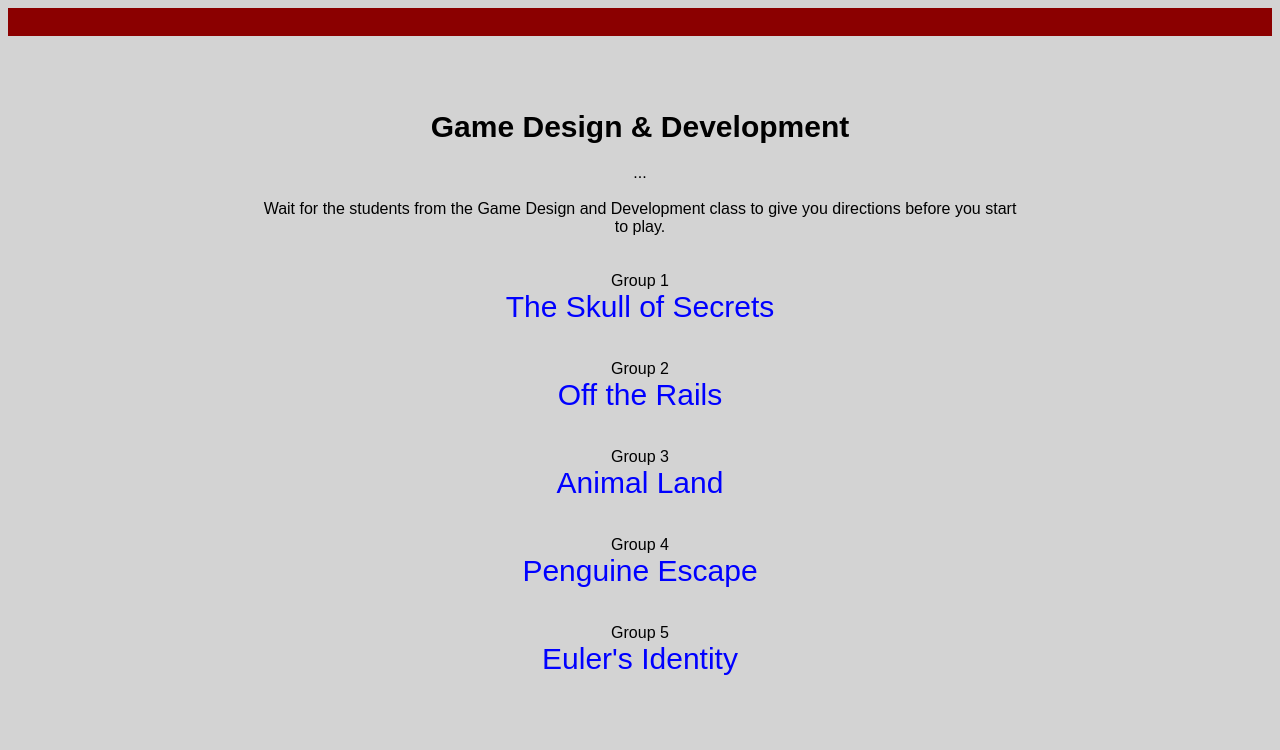
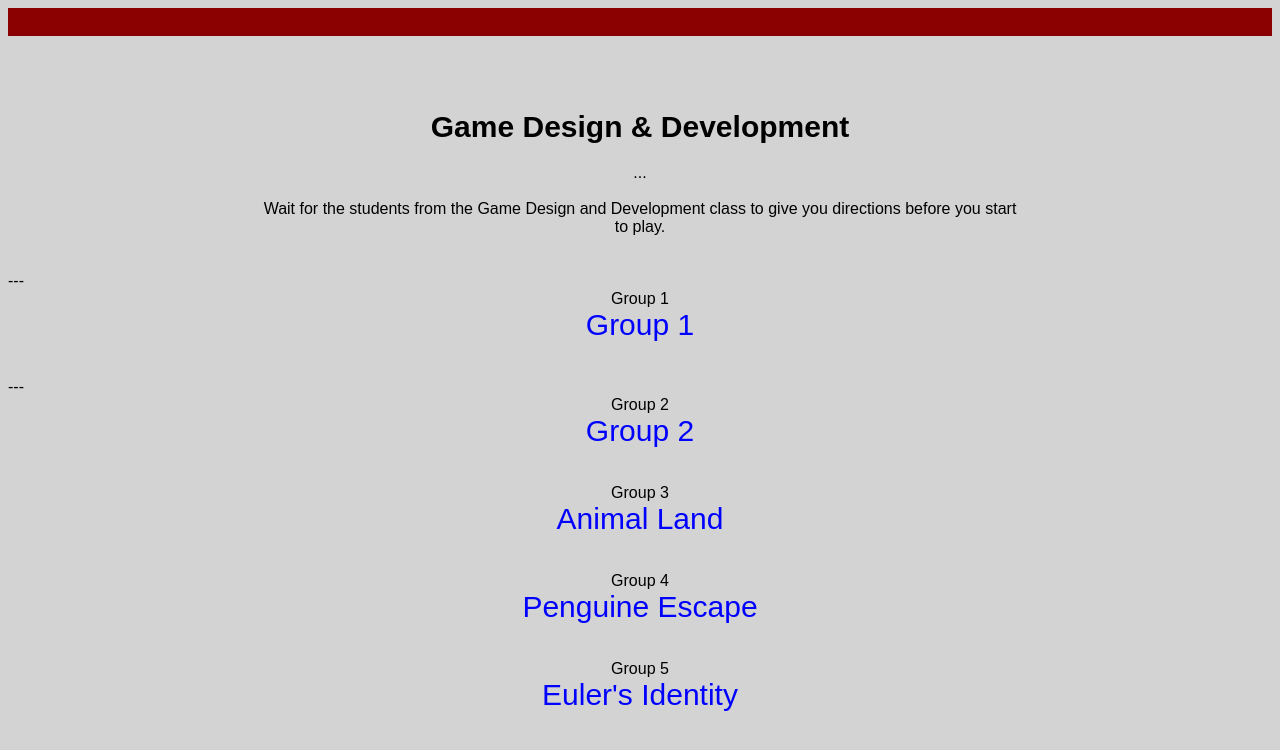
Before and after one commit to arielcwebster/Game-Design-2023, a plain HTML site: page index.html in a window 1280 px wide. Drawn offline with Linux system fonts and the light colour scheme.

Commit message:
Update index.html

```diff
--- a/index.html
+++ b/index.html
@@ -32,12 +32,12 @@
 <p> &nbsp;</p>
 <p> &nbsp;</p>
 
-		<c title="Group 1"><p style = "text-align:center">Group 1</p></c>
-		<a href="skull_final.html" ><p style = "text-align:center">The Skull of Secrets</p></a>
+		---<c title="Group 1"><p style = "text-align:center">Group 1</p></c>
+		<a href="tlor.html" ><p style = "text-align:center">Group 1</p></a>
 	<p> &nbsp;</p>
 	<p> &nbsp;</p>
-		<c><p style = "text-align:center">Group 2</p></c>
-		<a href="offtherails.html" ><p style = "text-align:center">Off the Rails</p></a>
+		---<c><p style = "text-align:center">Group 2</p></c>
+		<a href="offtherails.html" ><p style = "text-align:center">Group 2</p></a>
 	<p> &nbsp;</p>
 	<p> &nbsp;</p>
 		<c><p style = "text-align:center">Group 3</p></c>
```
